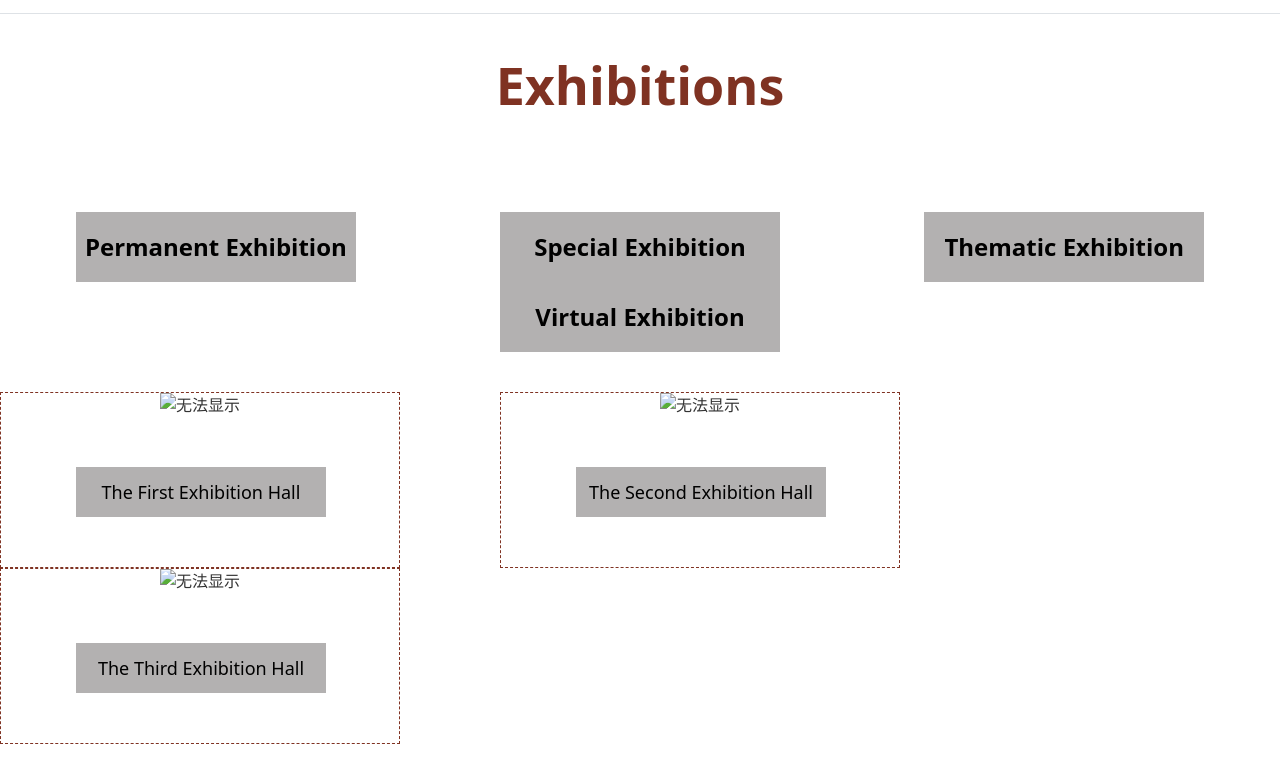
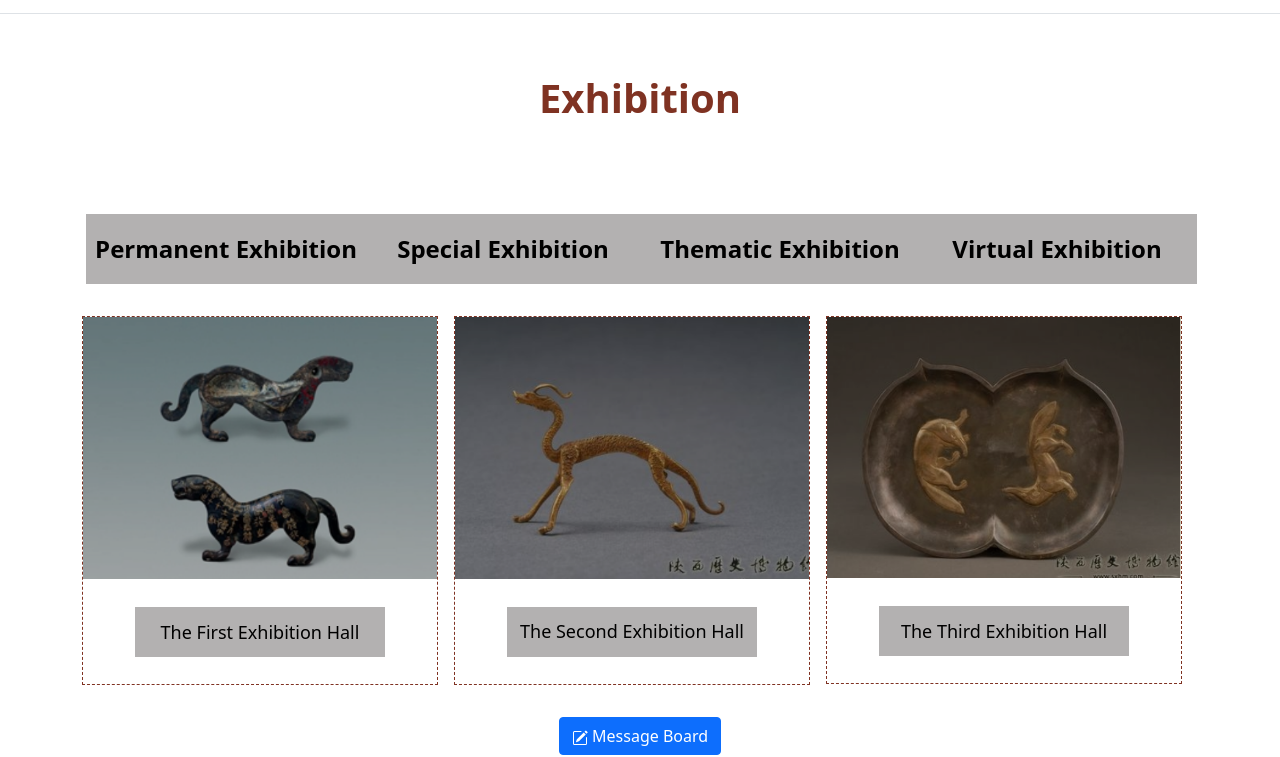
Before and after one commit to ggehuliang/EBU6305-G14-coursework-2022, a website: page Iteration 1/Exhibitions.html in a window 1280 px wide. Shown: the part 57-814 px from the top of the page. Drawn offline with Linux system fonts and the light colour scheme.

Commit message:
iter1 final

```diff
--- a/Iteration 1/Exhibitions.html
+++ b/Iteration 1/Exhibitions.html
@@ -86,74 +86,37 @@
 </script>
 
     <style>
-        .Exhibition {
+        .container{
             text-align: center;
-            margin: 0px auto;
         }
 
-        .tit {
-            margin: 40px 0px 8px 0px;
-            font-size: 52px;
-            color: rgb(127, 50, 34);
-            font-weight: bold;
-            height: 150px;
+        .mx-auto{
+            text-overflow: ellipsis;
+            overflow: hidden;
+            white-space: nowrap;
+            font-weight: 500;
         }
 
-        ul,
-        li {
-            display: inline-block;
-            list-style: none;
-        }
-
-        a {
+        a{
             color: #333;
             text-decoration: none;
         }
 
-        a:hover {
-            color: rgb(127, 50, 34)
+        a:hover{
+            color: rgb(127,50,34)
         }
 
-        .Exhibitions_list {
-
-            margin: 30px auto;
-            padding-left: 0px;
-            overflow: hidden;
+        img{
+            cursor:pointer;
+            transition:all 0.7s;
         }
 
-        .Exhibitions_list li {
-            width: 400px;
-            float: left;
-            margin-right: 100px;
-            border: 1px dashed rgb(127, 50, 34);
-        }
-
-        .Exhibitions_list li {
-            width: 400px;
-            float: left;
-            margin-right: 100px;
-        }
-
-        .list_pic img {
-            width: 398px;
-            vertical-align: top;
-        }
-
-        .Exhibitions_list .nomargin {
-            margin-right: 0px;
-        }
-
-        .list_tit {
-            font-size: 25px;
-            font-weight: normal;
-            text-align: center;
-            padding: 50px 5px 50px 5px;
-
+        img:hover{
+            transform:scale(1.05);
         }
 
         .button {
-            margin-right: 70px;
-            margin-left: 70px;
+
             width: 280px;
             height: 70px;
             border: #F0F0F0;
@@ -164,63 +127,76 @@
 
         .button_small {
 
-
-            margin-right: 70px;
-            margin-left: 70px;
-            width: 250px;
-            height: 50px;
+            width:250px;
+            height:50px;
             border: #F0F0F0;
             font-size: large;
             color: rgb(0, 0, 0);
             background-color: rgb(179, 177, 177);
         }
+
+        .zhanwei {
+            width:250px;
+            height:25px;
+            border: #F0F0F0;
+            font-size: large;
+            color: white;
+            background-color: white;
+        }
     </style>
 
-    <div class="Exhibitions">
-        <div class="Exhibition">
-            <h1 class="tit">Exhibitions</h1>
-            <div style="height: 150px;">
+    <div class="container">
+        <h1 c style="margin: 60px 0px; color: rgb(127,50,34)"><b>Exhibition<b></h1>
+        <div class="row g-3">
+            <div class="row g-4">
+                <div class="col-lg-3">
                     <button class="button"><strong>Permanent Exhibition</strong></button>
+                </div>
+                <div class="col-lg-3">
                     <button class="button"><strong>Special Exhibition</strong></button>
+                </div>
+                <div class="col-lg-3">
                     <button class="button"><strong>Thematic Exhibition</strong></button>
+                </div>
+                <div class="col-lg-3">
                     <button class="button"><strong>Virtual Exhibition</strong></button>
+                </div>
+            </div>
+
+            <br><br><br>
+            <ul class="row g-3">
+
+                <div class="col-lg-4">
+                    <div style="border: 1px dashed rgb(127,50,34);">
+                        <a href="#"><img class="img-fluid" src="resources/image/Tiger.png" alt="无法显示" title="Bronze Tiger-Shaped Tally of Du County"> </a>
+                        <h1 style="height: 20px;"></h1>
+                        <button class="button_small">The First Exhibition Hall</button>
                         <br>
+                        <!--这里为了让按钮上下居中，不知道该咋写了.....-->
+                        <button class="zhanwei">The First Exhibition Hall</button>
                     </div>
-            <ul class="Exhibitions_list">
-                <li>
-                    <div class="list_pic">
-                        <a href="#"><img src="resources/image/first_hall.jpg" alt="无法显示"
-                                title="The First Exhibition Hall"></a>
 
                 </div>
-                    <div class="list_tit">
-                        <button class="button_small">The First Exhibition Hall</button>
+                <div class="col-lg-4">
+                        <div style="border: 1px dashed rgb(127,50,34);">
+                            <a href="#"><img class="img-fluid" src="resources/image/Gragon.png" alt="无法显示" title="Gold Dragons in Running Position"> </a>
+                            <h1 style="height: 20px;"></h1>
+                            <button class="button_small">The Second Exhibition Hall</button>
+                            <br>
+                            <button class="zhanwei">The First Exhibition Hall</button>
                         </div>
-                </li>
-                <li>
-                    <div class="list_pic">
-                        <a href="#"><img src="resources/image/second_hall.jpg" alt="无法显示"
-                                title="The Second Exhibition Hall"></a>
                 </div>
-                    <div class="list_tit">
-                        <button class="button_small">The Second Exhibition Hall</button>
+                <div class="col-lg-4">
+                        <div style="border: 1px dashed rgb(127,50,34);">
+                            <a href="#"><img class="img-fluid" src="resources/image/Plate.png" alt="无法显示" title="Gilt Silver Plate in Double-Peach Shape with Double-Fox Design"> </a>
+                            <h1 style="height: 20px;"></h1>
+                            <button class="button_small">The Third Exhibition Hall</button>
+                            <br>
+                            <button class="zhanwei">The First Exhibition Hall</button>
+                        </div>
+                </div>
     </div>
 
-                </li>
-                <li class="nomargin">
-                    <div class="list_pic">
-                        <a href="#"><img src="resources/image/third_hall.jpg" alt="无法显示"
-                                title="The Third Exhibition Hall"></a>
-                    </div>
-                    <div class="list_tit">
-                        <button class="button_small">The Third Exhibition Hall</button>
-                    </div>
-
-                </li>
-            </ul>
-
-        </div>
-    </div>
     <section class="page-section">
     <div class="row justify-content-md-center align-items-center" style="margin:1em">
         <div class="col-md-auto">
@@ -329,7 +305,6 @@
         });
     });
 </script>
-
 </body>
 
 </html>
```
Also changed, not shown: Iteration 1/resources/image/s61c43e225f163.png (deleted), Iteration 1/resources/image/s61c43e29340ea.png (deleted). Lines whose indentation alone changed are shown as unchanged.
